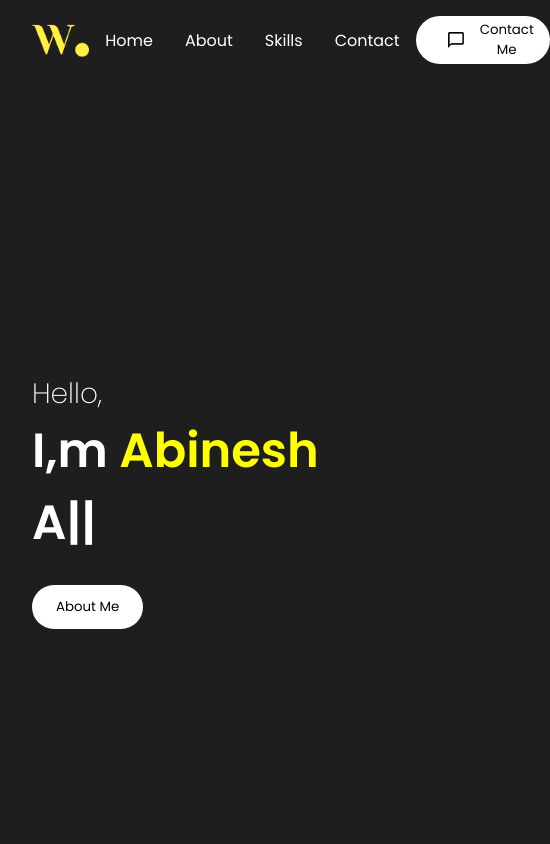
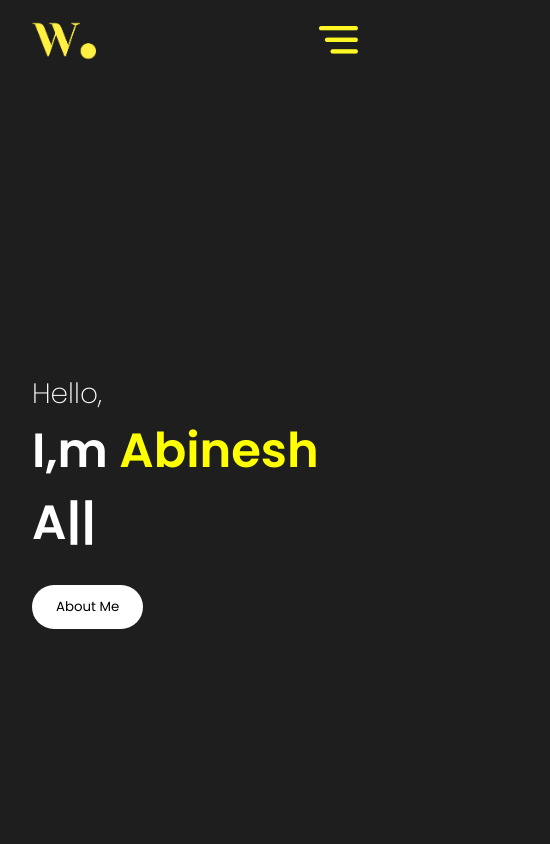
Before and after one commit to Abinesh73/myportfolio, a React (Vite) app: page / in a window 390 px wide. Shown: the top 844 px of the page, 550 px wide, since content can reach past the window. Built offline with nearby package versions, Linux system fonts and the light colour scheme.

Commit message:
Updated navbar JSX and fixed mobile menu styling

```diff
--- a/src/Components/Contact/Contact.jsx
+++ b/src/Components/Contact/Contact.jsx
@@ -5,7 +5,7 @@
 import instagram from '../../assets/instagram.png'
 import linkedin from '../../assets/linkedin.png'
 import emailjs from "emailjs-com";
-
+import Resume from '../../Abinesh__Resume.pdf';
 const Contact = () => {
   function sendEmail(e) {
   e.preventDefault();
@@ -61,7 +61,13 @@
         </div>
       </div>
       <div>
-         <a href="/Abinesh_Resume.pdf" download="" className="button-area">Download CV</a>
+          <a
+          href={Resume}
+          download="Abinesh__Resume.pdf"
+          className="button-area"
+        >
+          Download CV
+        </a>
       </div>
     </div>
   </div>
--- a/src/Components/Navbar/Navbar.css
+++ b/src/Components/Navbar/Navbar.css
@@ -26,6 +26,7 @@
     padding-bottom: 0.5rem;
     border-bottom: 3px solid yellow;
 }
+
 .desktopmenuimg{
     object-fit: cover;
     height: 1rem;
@@ -54,3 +55,47 @@
   background: #d81b3a;
   color: white;
 }
+.desktopmenulistitem.active {
+  color: yellow;           /* active link color */
+    /* optional style */
+padding-bottom: 0.5rem;
+    border-bottom: 3px solid yellow;/* optional underline effect */
+}
+.Navmenu{
+    position: absolute;
+    top: 4rem;
+    right: 2rem;
+    z-index: 2;
+    display: flex;
+    flex-direction:column;
+    padding: 0.5rem;
+    height: fit-content;
+    min-width: 15rem;
+    background: rgb(40,40,40);
+    border-radius: 1rem;
+}
+.listitem{
+    color: white;
+    padding: 0.5rem 3rem;
+    margin: 0.25rem;
+    background: rgb(30, 30, 30);
+
+}
+.mobmenu{
+    display: none;
+    object-fit: cover;
+    height: 1.8rem;
+
+}
+@media screen and (max-width:720px) {
+    .mobmenu{
+        display: flex;
+    }
+    .desktopmenu{
+        display: none;
+    }
+    .desktopmenubtn{
+        display: none
+    }
+
+}
--- a/src/Components/Navbar/Navbar.jsx
+++ b/src/Components/Navbar/Navbar.jsx
@@ -4,6 +4,7 @@
 import contactimg from '../../assets/contact.png'
 import {Link} from 'react-scroll'
 import { useState,useEffect } from 'react'
+import menu from '../../assets/menu.png'
 
 const Navbar = () => {
    const [navTheme, setNavTheme] = useState("light"); // default: Home = light
@@ -34,16 +35,25 @@
 
     return () => observer.disconnect();
   }, []);
+
+  const[showmenu,setshowmenu]=useState(false)
   return (
         <nav className={`Navbar ${navTheme}`}>
           <img src={logo} alt="logo" className='logo' />
           <div className='desktopmenu'>
-           <Link to="intro" smooth={true} duration={500} className='desktopmenulistitem'>Home</Link>
-        <Link to="about" smooth={true} duration={500} className='desktopmenulistitem'>About</Link>
-            <Link to="skills"  smooth={true} duration={500} className='desktopmenulistitem'>Skills</Link>
-            <Link  to="contact"  smooth={true} duration={500}className='desktopmenulistitem'>Contact</Link>
+           <Link to="intro" smooth={true} duration={500}   activeClass="active"   spy={true}    className='desktopmenulistitem'>Home</Link>
+        <Link to="about" smooth={true} duration={500}   activeClass="active"   spy={true}    className='desktopmenulistitem'>About</Link>
+            <Link to="skills"  smooth={true} duration={500}   activeClass="active"   spy={true}    className='desktopmenulistitem'>Skills</Link>
+            <Link  to="contact"  smooth={true} duration={500}  activeClass="active"   spy={true}    className='desktopmenulistitem'>Contact</Link>
             </div>
          <Link to="contact" smooth={true} duration={500}> <button className='desktopmenubtn'><img src={contactimg} alt="" className="desktopmenuimg" />Contact Me</button></Link>
+          <img src={menu} alt="logo" className='mobmenu' onClick={()=>setshowmenu(!showmenu)} />
+          <div className='Navmenu' style={{display: showmenu?'flex':'none'}}>
+           <Link to="intro" smooth={true} duration={500}   activeClass="active"   spy={true}    className='listitem'onClick={()=>{setshowmenu(false)}}>Home</Link>
+        <Link to="about" smooth={true} duration={500}   activeClass="active"   spy={true}    className='listitem'onClick={()=>{setshowmenu(false)}}>About</Link>
+            <Link to="skills"  smooth={true} duration={500}   activeClass="active"   spy={true}    className='listitem'onClick={()=>{setshowmenu(false)}}>Skills</Link>
+            <Link  to="contact"  smooth={true} duration={500}  activeClass="active"   spy={true}    className='listitem'onClick={()=>{setshowmenu(false)}}>Contact</Link>
+            </div>
        </nav>
 
   )
```
